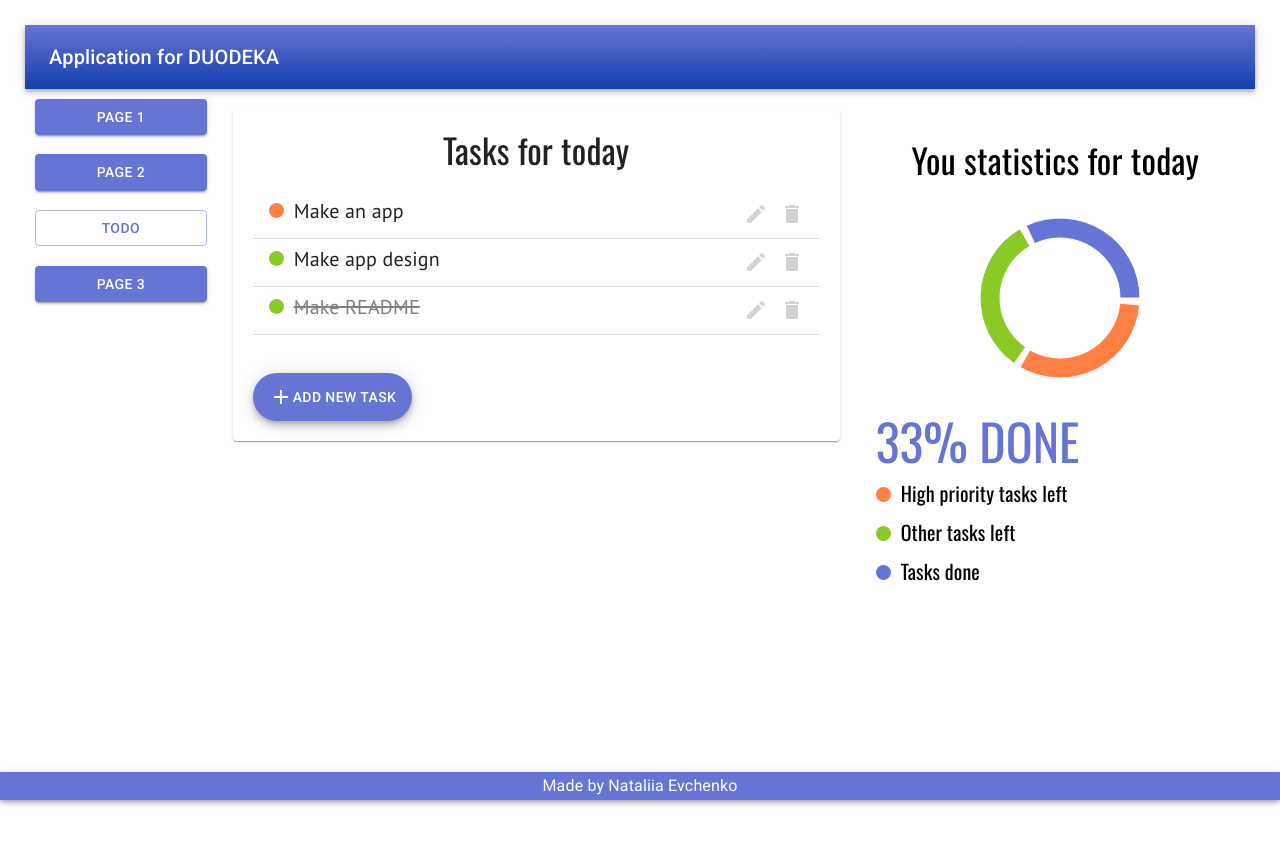
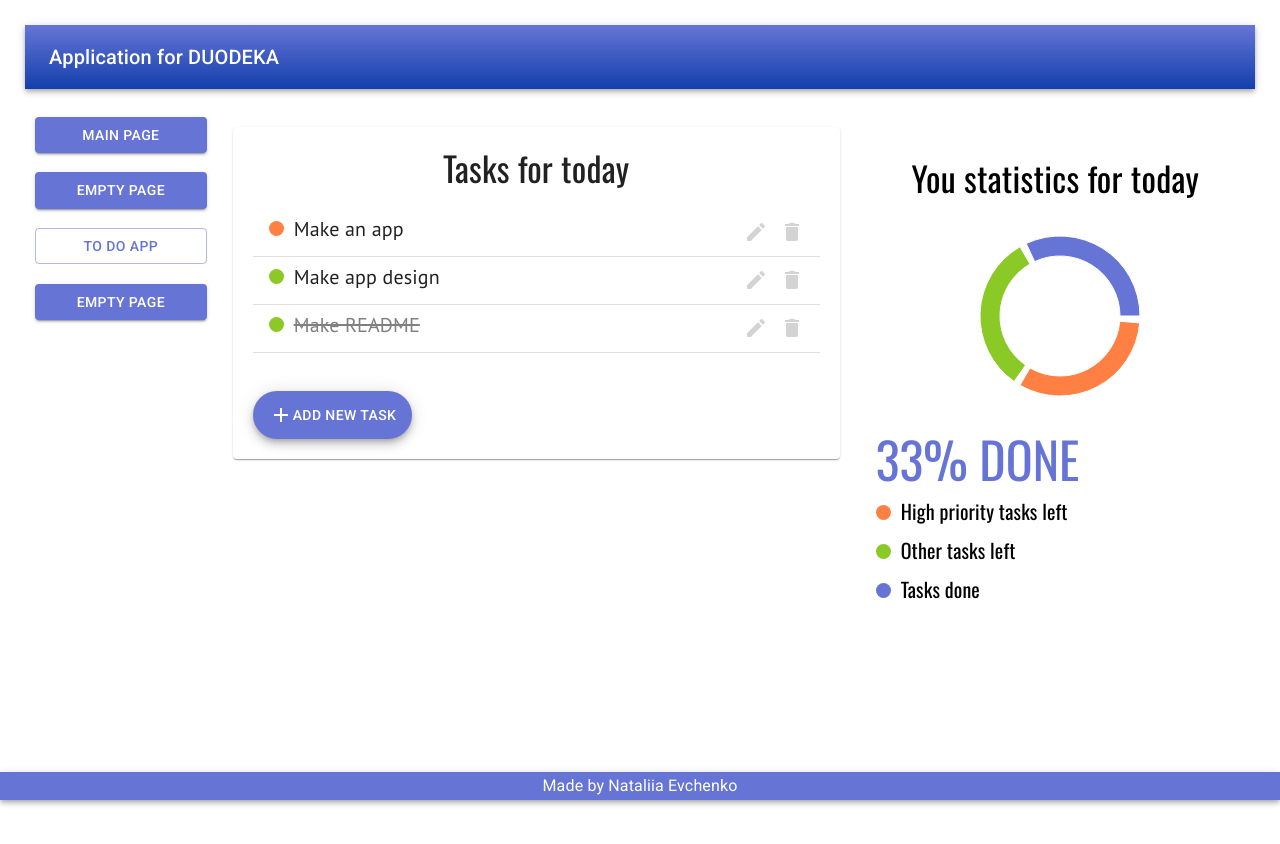
Before and after one commit to designdevy/to-do-app, a React (Create React App) app: page /todo in a window 1280 px wide. Shown: the top 844 px of the page. Built offline with nearby package versions, Linux system fonts and the light colour scheme.

Commit message:
Add top menu main page

```diff
--- a/src/components/LeftMenu.js
+++ b/src/components/LeftMenu.js
@@ -53,19 +53,17 @@ export default withStyles(styles)(function LeftMenu(props) {
           className={classes.button}
           onClick={() => handleClosingMenu()}
         >
-          Page 1
+          Main page
         </Button>
       </Link>
-      <Link to="/mock2" className={classes.link}>
       <Button
         color="primary"
         variant={pressed === "2" ? "outlined" : "contained"}
         className={classes.button}
         onClick={() => handleClosingMenu()}
       >
-          Page 2
+        Empty page
       </Button>
-      </Link>
       <Link to="/todo" className={classes.link}>
         <Button
           color="primary"
@@ -73,19 +71,17 @@ export default withStyles(styles)(function LeftMenu(props) {
           className={classes.button}
           onClick={() => handleClosingMenu()}
         >
-          TODO
+          TO DO App
         </Button>
       </Link>
-      <Link to="/mock3" className={classes.link}>
       <Button
         color="primary"
         variant={pressed === "3" ? "outlined" : "contained"}
         className={classes.button}
         onClick={() => handleClosingMenu()}
       >
-          Page 3
+        Empty page
       </Button>
-      </Link>
     </Grid>
   );
 });
--- a/src/components/Mock.js
+++ b/src/components/Mock.js
@@ -4,7 +4,14 @@ import MenuButton from "./MenuButton";
 import ArrowForwardIcon from "@material-ui/icons/ArrowForward";
 import Chart from "./Chart";
 import { Link } from "react-router-dom";
-import { Typography, Drawer, Zoom, Grow, Button } from "@material-ui/core";
+import {
+  Typography,
+  Drawer,
+  Zoom,
+  Grow,
+  Button,
+  Fade
+} from "@material-ui/core";
 import useMediaQuery from "@material-ui/core/useMediaQuery";
 import { useGlobalState } from "../App";
 import { styles } from "./MockStyles";
@@ -18,7 +25,27 @@ export default withStyles(styles)(function Mock({ classes }) {
   if (matches) {
     return (
       <div className={classes.root}>
+        <img
+          src="https://i.etsystatic.com/isla/ce1028/31086850/isla_500x500.31086850_edi78g3d.jpg?version=0"
+          alt="violet"
+          className={classes.testImageTop}
+        />
         <div className={classes.topBarMain}>
+          <Button color="primary" variant="outlined" className={classes.button}>
+            Empty Page
+          </Button>
+          <Button color="primary" variant="outlined" className={classes.button}>
+            Empty Page
+          </Button>
+          <Link to="/todo" className={classes.link}>
+            <Button
+              color="primary"
+              variant="outlined"
+              className={classes.button}
+            >
+              TO DO app
+            </Button>
+          </Link>
           <Link to="/" className={classes.link}>
             <Button
               color="primary"
@@ -28,33 +55,6 @@ export default withStyles(styles)(function Mock({ classes }) {
               Main page
             </Button>
           </Link>
-          <Link to="/mock2" className={classes.link}>
-            <Button
-              color="primary"
-              variant="outlined"
-              className={classes.button}
-            >
-              Empty Page
-            </Button>
-          </Link>
-          <Link to="/todo" className={classes.link}>
-            <Button
-              color="primary"
-              variant="outlined"
-              className={classes.button}
-            >
-              TO DO app
-            </Button>
-          </Link>
-          <Link to="/mock3" className={classes.link}>
-            <Button
-              color="primary"
-              variant="outlined"
-              className={classes.button}
-            >
-              Empty Page
-            </Button>
-          </Link>
         </div>
         <Zoom
           in={matches}
@@ -62,18 +62,19 @@ export default withStyles(styles)(function Mock({ classes }) {
           {...(matches ? { timeout: 1000 } : {})}
         >
           <Typography variant="h1" align="center" className={classes.mainTitle}>
-            Do your tasks together <br /> with ToDo App
+            Do your tasks together <br /> with To Do App
           </Typography>
         </Zoom>
         <Link to="/todo" className={classes.link}>
+          <Fade in={matches} {...(matches ? { timeout: 3000 } : {})}>
             <Button
               variant="contained"
-            position="center"
-            size="medium"
+              size="large"
               className={classes.gradientButtonDesktop}
             >
               Get Started
             </Button>
+          </Fade>
         </Link>
         <img
           src="https://i.etsystatic.com/isla/ce1028/31086850/isla_500x500.31086850_edi78g3d.jpg?version=0"
--- a/src/components/MockStyles.js
+++ b/src/components/MockStyles.js
@@ -7,9 +7,8 @@ export const styles = {
   },
   topBarMain: {
     backgroundColor: "white",
-    width: "100%",
-    display: "flex",
-    justifyContent: "right"
+    marginLeft: "auto",
+    marginRight: 0
   },
   header: {
     position: "relative",
@@ -77,7 +76,8 @@ export const styles = {
     position: "relative",
     marginTop: 0,
     marginBottom: "3%",
-    marginLeft: "46.5%",
+    marginLeft: "45%",
+    marginRight: "35%",
     zIndex: 1
   },
   link: {
@@ -92,7 +92,15 @@ export const styles = {
     right: 10,
     margin: "0 auto"
   },
+  testImageTop: {
+    position: "fixed",
+    zIndex: 0,
+    top: -250,
+    left: -150,
+    margin: "0 auto"
+  },
   button: {
-    marginLeft: "10px"
+    marginLeft: "10px",
+    float: "right"
   }
 };
--- a/src/components/StylesForToDo.js
+++ b/src/components/StylesForToDo.js
@@ -2,7 +2,10 @@ export const styles = {
   paper: {
     margin: "20px auto",
     padding: 20,
-    maxWidth: 600
+    maxWidth: 650
+  },
+  todoGrid: {
+    marginTop: "10px"
   },
   paperMobile: {
     width: "100%",
--- a/src/components/ToDoList.js
+++ b/src/components/ToDoList.js
@@ -60,9 +60,9 @@ export default withStyles(styles)(function ToDoList({
   const matches = useMediaQuery("(min-width:600px)");
   if (matches) {
     return (
-      <Grid container spacing={2}>
+      <Grid container spacing={2} className={classes.todoGrid}>
         <LeftMenu pressed="4"/>
-        <Grid item xs={12} sm={6}>
+        <Grid item xs={12} sm={6} >
           <Paper className={classes.paper}>
             <Typography variant="h4" align="center" className={classes.headerText} gutterBottom>
               Tasks for today
```
Lines whose indentation alone changed are shown as unchanged.
